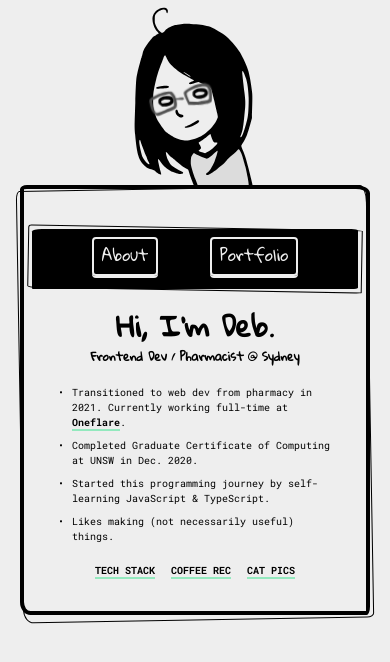
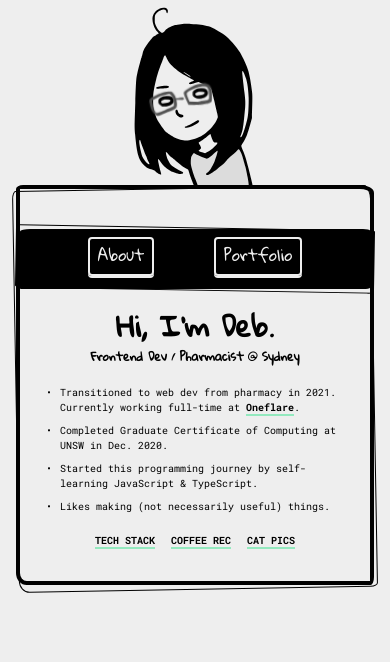
Before and after one commit to debccheng/debccheng.github.io, a React (Create React App) app: page / in a window 390 px wide. Shown: the top 662 px of the page. Built offline with nearby package versions, Linux system fonts and the light colour scheme.

Commit message:
edit margins

```diff
--- a/src/App.css
+++ b/src/App.css
@@ -42,7 +42,7 @@ html, body, #root {
 
 @media screen and (max-width: 448px) {
   .main-wrapper {
-    width: calc(100% - 64px);
-    padding-inline: 8px;
+    width: calc(100% - 40px);
+    margin: -16px 0 24px;
   }
 }
```
